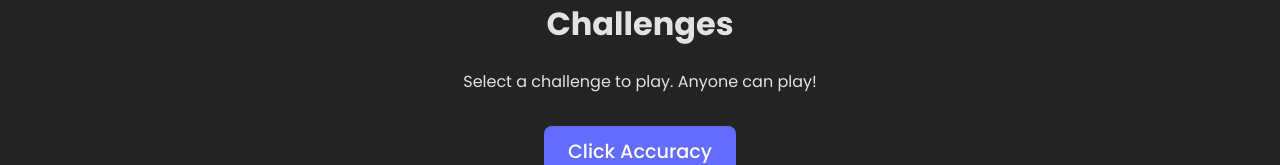
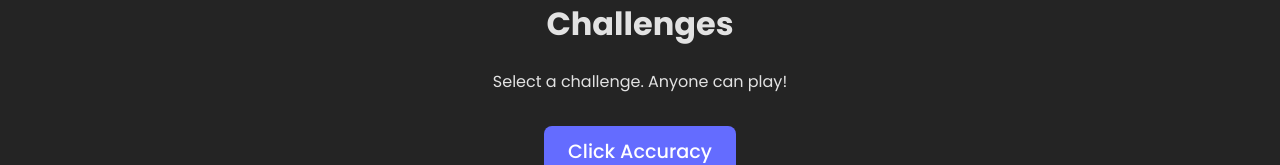
Before and after one commit to TheGeneticsGuy/NeuroGridX, a React (Vite) app in the folder client/: page /challenges in a window 1280 px wide. Shown: the part 133-298 px from the top of the page. Built offline with nearby package versions, Linux system fonts and the light colour scheme.

Commit message:
Adjusted placeholder

```diff
--- a/client/src/pages/ChallengesPage.tsx
+++ b/client/src/pages/ChallengesPage.tsx
@@ -5,7 +5,7 @@ const ChallengesPage: React.FC = () => {
   return (
     <div>
       <h1>Challenges</h1>
-      <p>Select a challenge to play. Anyone can play!</p>
+      <p>Select a challenge. Anyone can play!</p>
       <div style={{ marginTop: '2rem' }}>
         <Link to="/challenges/click-accuracy" className="cta-button">
           Click Accuracy
```
